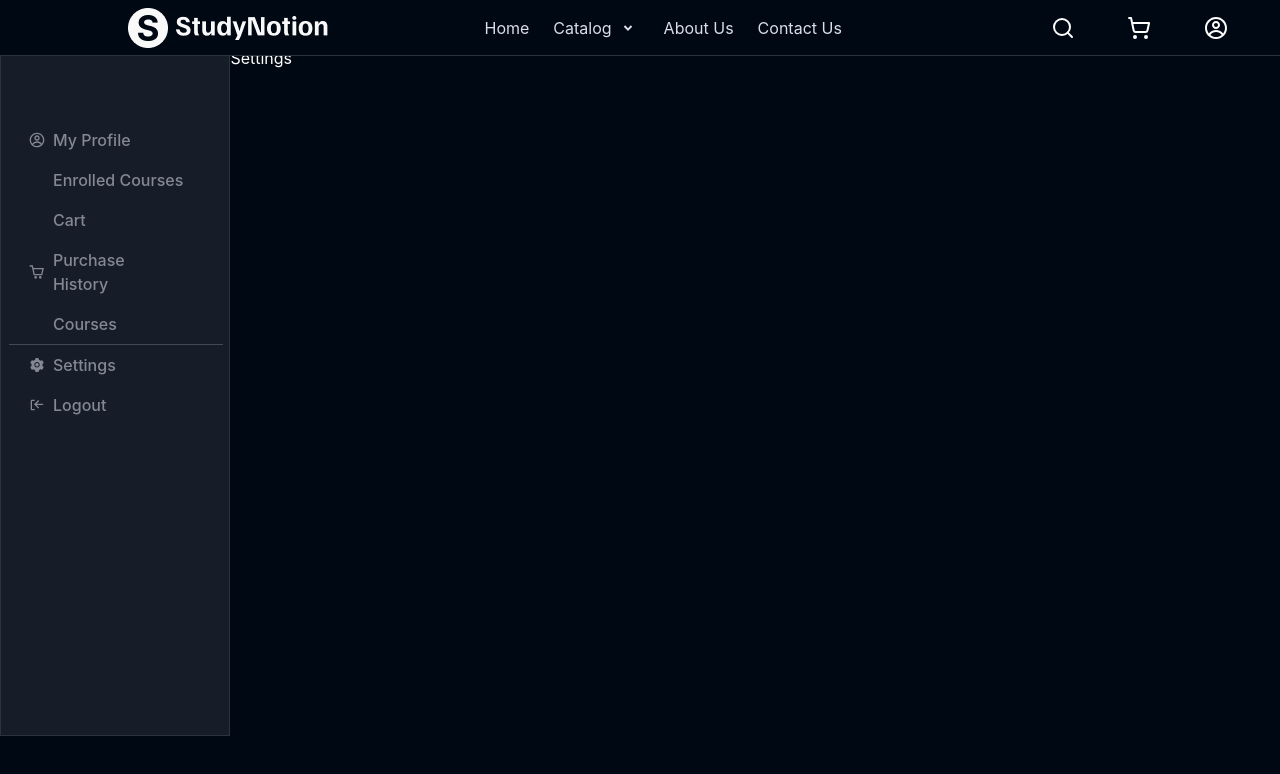
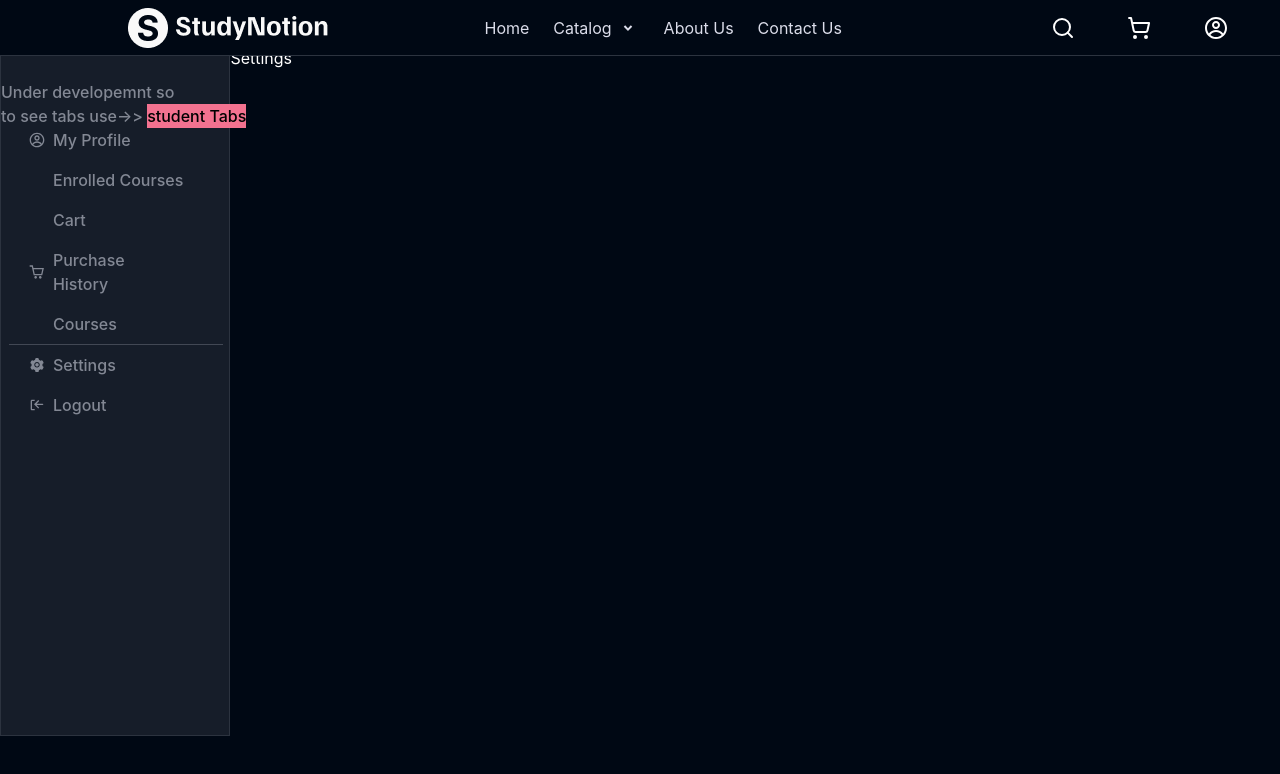
Before and after one commit to Aryan-kamboj/StudyNotionFE, a React (Create React App) app: page /dashboard in a window 1280 px wide. Shown: the top 774 px of the page. Built offline with nearby package versions, Linux system fonts and the light colour scheme; some icons are missing.

Commit message:
adding it to resume so making some minor changes

```diff
--- a/src/components/dashboardPages/Dashboard.jsx
+++ b/src/components/dashboardPages/Dashboard.jsx
@@ -12,10 +12,10 @@ export const Dashboard = () => {
     const path = document.URL.split("/").slice(-1)[0];
     // console.log(path);
     const [tab,setTab]=useState(path);
-    const userType = "student";
+    const [userType,setUserType] = useState("student");
   return (
         <div className='text-white overflow-y-scroll hideScrollBars flex max-tablet:flex-col h-[100%] min-h-[92vh]'>
-            <DashboardNav setTab={setTab} userType={userType} tab={tab}/>
+            <DashboardNav setTab={setTab} setUserType={setUserType} userType={userType} tab={tab}/>
             <div className=' overflow-y-scroll hideScrollBars basis-[80%] max-tablet:pt-0 pt-[2.9rem] '>
               {/* <DashboardNav setTab={setTab} userType={userType} tab={tab}/> */}
               {(tab==="my-profile")?<MyProfile />
--- a/src/components/dashboardPages/DashboardNav.jsx
+++ b/src/components/dashboardPages/DashboardNav.jsx
@@ -6,7 +6,7 @@ import {AiFillSetting,AiOutlinePlusCircle} from "react-icons/ai"
 import {FaGripLines} from "react-icons/fa"
 import {FaXmark} from "react-icons/fa6"
 import { useNavigate } from 'react-router'
-export const DashboardNav = ({setTab,userType,tab}) => {
+export const DashboardNav = ({setTab,userType,setUserType,tab}) => {
     const currentTab = document.URL.split("/").slice(-1)[0];
     console.log(currentTab);
     const [showTabs,setShowTabs] = useState(false);
@@ -23,9 +23,21 @@ export const DashboardNav = ({setTab,userType,tab}) => {
       navigator("/");
       console.log("log_out");
     }
+    const handleUserType = (e)=>
+    {
+      if(userType==="student"){
+        console.log("hii");
+        setUserType("instructor");
+      }
+      else if(userType==="instructor"){
+        setUserType("student");
+        console.log("hii2")
+      }
+    }
     const selectedCSS = "bg-yellow-800 text-yellow-50 border-yellow-50 "
   return (
         <div className={`overflow-hidden transition-all duration-1000 max-tablet:w-[100%] w-[18%] top-14 text-richblack-300  border-b-[1px] ${showTabs?" space-y-2 max-tablet:h-[25rem] ":" max-tablet:h-[6rem] "} font-[500] pt-28 max-tablet:pt-12  text-md bg-richblack-800 border-x-[1px] border-richblack-700 `}>
+        <div className='absolute z-[1000] top-[5rem]'>Under developemnt so <br/> to see tabs use->> <button className='bg-pink-100 text-black' onClick={handleUserType}>{userType} Tabs</button></div>
         <div className='fixed max-tablet:static top-21 max-tablet:w-[100%] w-[18%]'>
           <div className={`pt-2 ${showTabs?" max-tablet:space-y-2 ":""}`}>
             {(userType==="student")?
```
